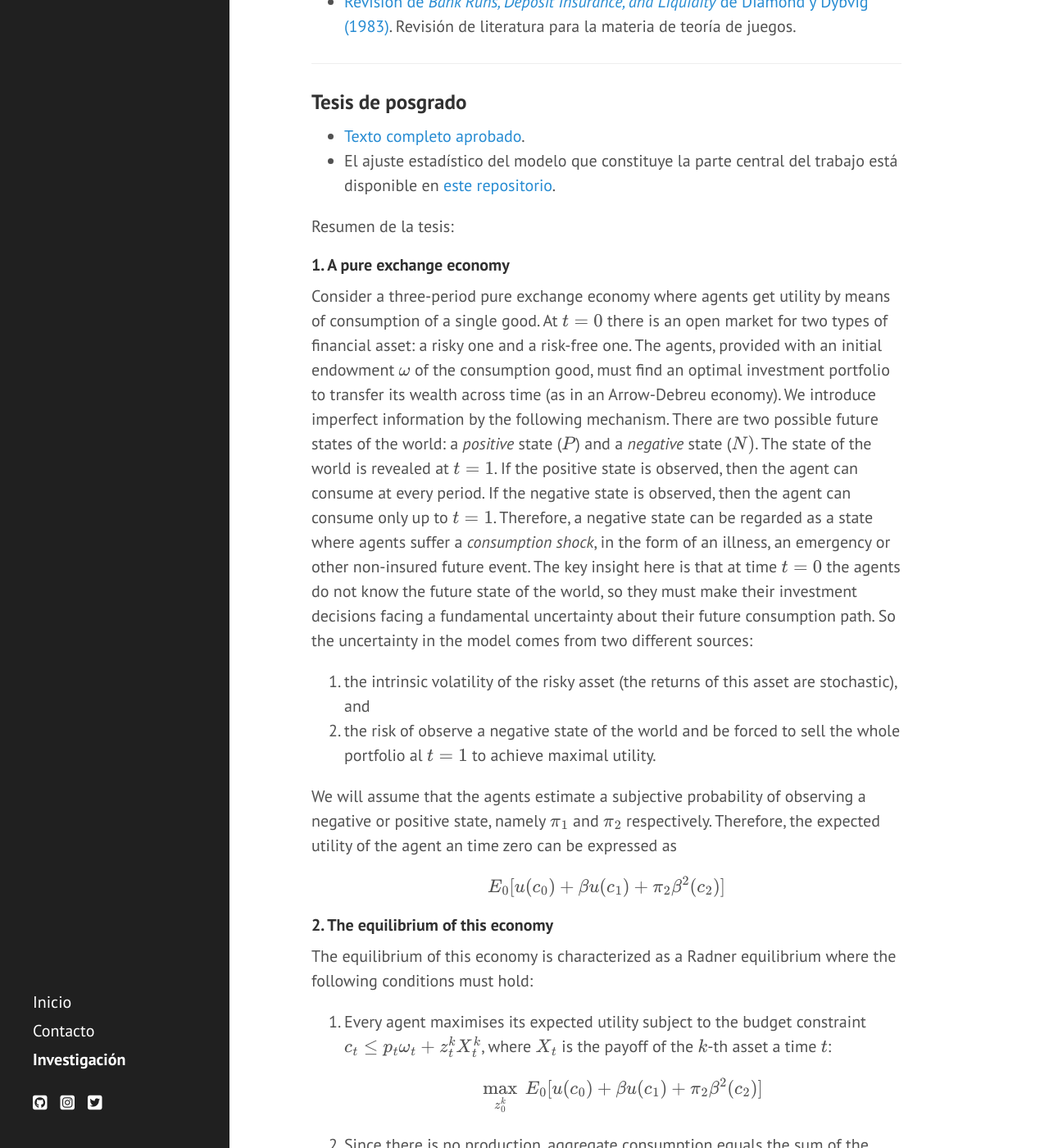
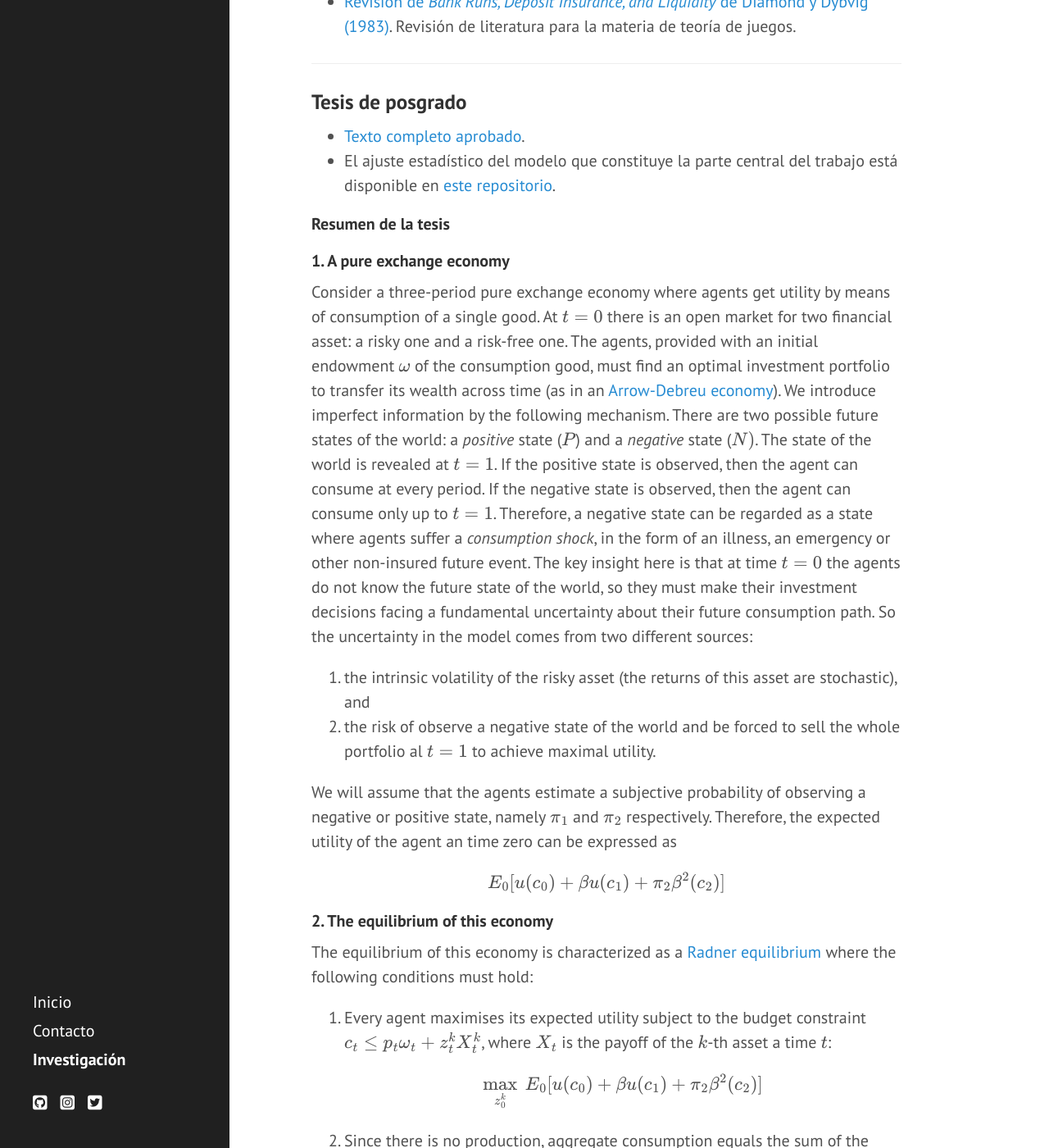
Before and after one commit to r-leo/r-leo.github.io, a Jekyll site: the page built from investigacion.md, in a window 1280 px wide and 1400 px high, scrolled down 336 px. Shown: the whole window at 82% size. Built offline with Jekyll 4.4.1, drawn with Linux system fonts in a browser that asks for light colours; nearby versions of some CDN libraries.

Commit message:
Actualización investigación.md

```diff
--- a/investigacion.md
+++ b/investigacion.md
@@ -18,11 +18,11 @@ title: Investigación
 * [Texto completo aprobado](/static/acertijo_choques_consumo.pdf).
 * El ajuste estadístico del modelo que constituye la parte central del trabajo está disponible en [este repositorio](https://github.com/r-leo/tesis-colmex).
 
-Resumen de la tesis:
+#### Resumen de la tesis
 
 #### 1. A pure exchange economy
 
-Consider a three-period pure exchange economy where agents get utility by means of consumption of a single good. At \\(t=0\\) there is an open market for two types of financial asset: a risky one and a risk-free one. The agents, provided with an initial endowment \\(\omega\\) of the consumption good, must find an optimal investment portfolio to transfer its wealth across time (as in an Arrow-Debreu economy). We introduce imperfect information by the following mechanism. There are two possible future states of the world: a *positive* state (\\(P\\)) and a *negative* state (\\(N)\\). The state of the world is revealed at \\(t=1\\). If the positive state is observed, then the agent can consume at every period. If the negative state is observed, then the agent can consume only up to \\(t=1\\). Therefore, a negative state can be regarded as a  state where agents suffer a *consumption shock*, in the form of an illness, an emergency or other non-insured future event. The key insight here is that at time \\(t=0\\) the agents do not know the future state of the world, so they must make their investment decisions facing a fundamental uncertainty about their future consumption path. So the uncertainty in the model comes from two different sources:
+Consider a three-period pure exchange economy where agents get utility by means of consumption of a single good. At \\(t=0\\) there is an open market for two financial asset: a risky one and a risk-free one. The agents, provided with an initial endowment \\(\omega\\) of the consumption good, must find an optimal investment portfolio to transfer its wealth across time (as in an [Arrow-Debreu economy](https://en.wikipedia.org/wiki/Arrow–Debreu_model)). We introduce imperfect information by the following mechanism. There are two possible future states of the world: a *positive* state (\\(P\\)) and a *negative* state (\\(N)\\). The state of the world is revealed at \\(t=1\\). If the positive state is observed, then the agent can consume at every period. If the negative state is observed, then the agent can consume only up to \\(t=1\\). Therefore, a negative state can be regarded as a  state where agents suffer a *consumption shock*, in the form of an illness, an emergency or other non-insured future event. The key insight here is that at time \\(t=0\\) the agents do not know the future state of the world, so they must make their investment decisions facing a fundamental uncertainty about their future consumption path. So the uncertainty in the model comes from two different sources:
 
 1. the intrinsic volatility of the risky asset (the returns of this asset are stochastic), and
 1. the risk of observe a negative state of the world and be forced to sell the whole portfolio al \\(t=1\\) to achieve maximal utility.
@@ -33,7 +33,7 @@ We will assume that the agents estimate a subjective probability of observing a
 
 #### 2. The equilibrium of this economy
 
-The equilibrium of this economy is characterized as a Radner equilibrium where the following conditions must hold:
+The equilibrium of this economy is characterized as a [Radner equilibrium](https://en.wikipedia.org/wiki/Radner_equilibrium) where the following conditions must hold:
 
 1. Every agent maximises its expected utility subject to the budget constraint \\(c_t \leq p_t \omega_t + z^k_t X^k_t\\), where \\(X_t\\) is the payoff of the \\(k\\)-th asset a time \\(t\\):
 \\[ \max_{z^k_0} \ E_0[u(c_0) + \beta u(c_1) + \pi_2 \beta^2(c_2)] \\]
```
